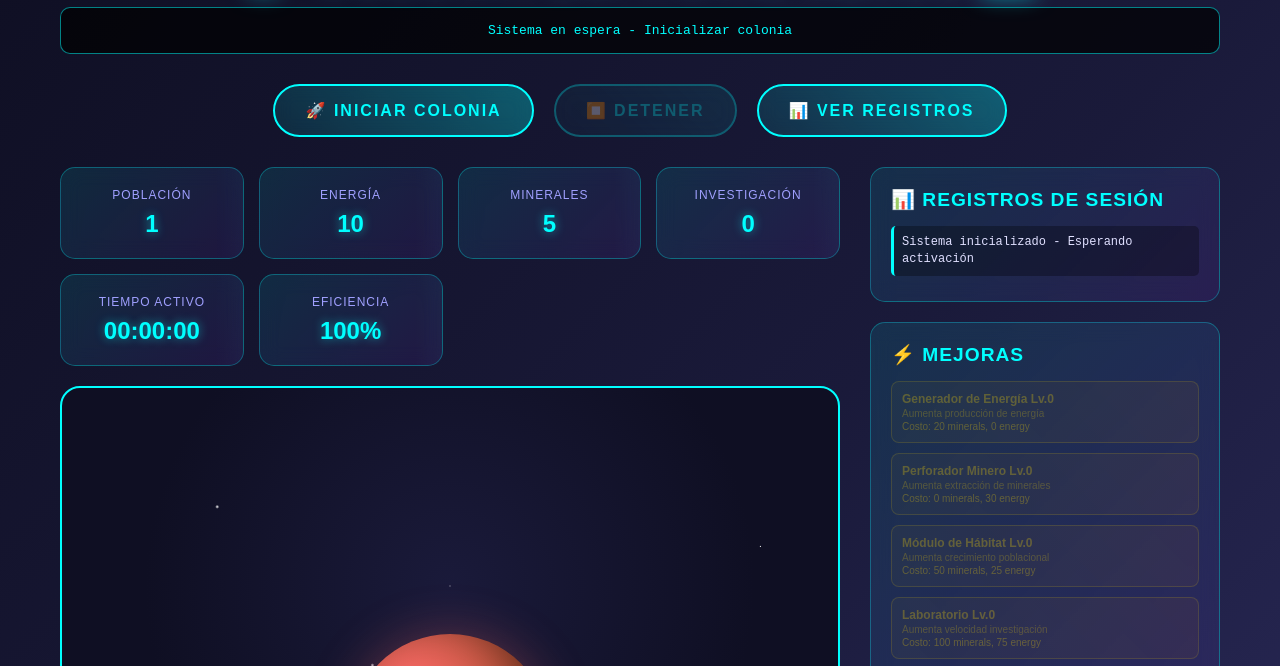
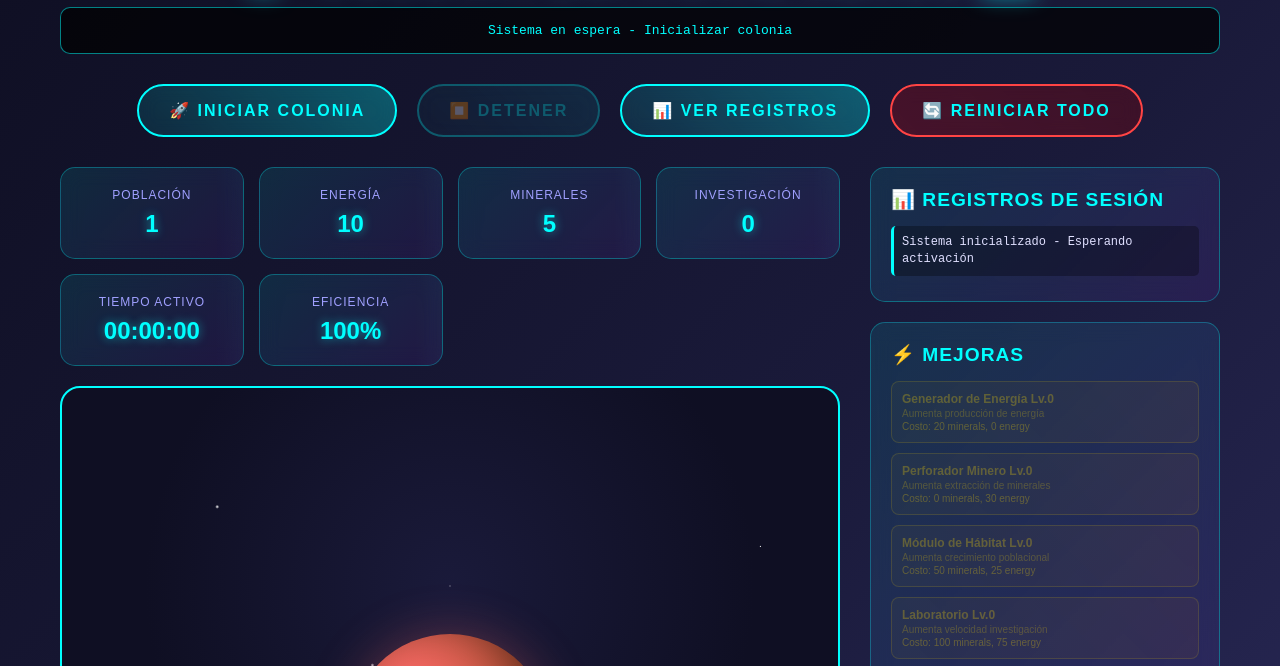
Before and after one commit to BrianRuizMoreno/juego, a plain HTML site: page index.html in a window 1280 px wide. Shown: the part 79-745 px from the top of the page. Drawn offline with Linux system fonts and the light colour scheme.

Commit message:
Update index.html

```diff
--- a/index.html
+++ b/index.html
@@ -411,6 +411,7 @@
             <button id="startBtn" onclick="startGame()">🚀 INICIAR COLONIA</button>
             <button id="stopBtn" onclick="stopGame()" class="disabled">⏹️ DETENER</button>
             <button onclick="toggleSessionLog()">📊 VER REGISTROS</button>
+            <button onclick="resetGame()" style="background: linear-gradient(45deg, rgba(255, 0, 0, 0.2), rgba(139, 0, 0, 0.3)); border-color: #FF4444;">🔄 REINICIAR TODO</button>
         </div>
 
         <div class="main-layout">
@@ -610,6 +611,60 @@
             }
         ];
 
+        function resetGame() {
+            // Confirmar antes de reiniciar
+            const confirmed = confirm('⚠️ ¿Estás seguro que quieres REINICIAR TODO? \n\nSe perderán:\n• Todo el progreso de la colonia\n• Todos los registros de sesiones\n• Todos los logros desbloqueados\n• Todas las mejoras compradas\n\nEsta acción NO se puede deshacer.');
+
+            if (!confirmed) return;
+
+            // Detener juego si está corriendo
+            if (gameState.isRunning) {
+                stopGame();
+            }
+
+            // Resetear completamente el estado del juego
+            gameState = {
+                isRunning: false,
+                startTime: null,
+                endTime: null,
+                population: 1,
+                energy: 10,
+                minerals: 5,
+                research: 0,
+                buildings: 1,
+                efficiency: 1.0,
+                upgrades: {
+                    energyGenerator: 0,
+                    miningDrill: 0,
+                    researchLab: 0,
+                    habitatModule: 0,
+                    solarArray: 0,
+                    quantumComputer: 0
+                },
+                achievements: [...achievementsList],
+                sessionHistory: [],
+                totalPlayTime: 0,
+                dailyPlayTime: {},
+                consecutiveDays: 0,
+                lastPlayDate: null
+            };
+
+            // Limpiar datos guardados
+            localStorage.removeItem('colonyGameSave');
+
+            // Limpiar interfaz
+            const log = document.getElementById('sessionLog');
+            log.innerHTML = '<div class="session-entry">🔄 Sistema reiniciado - Esperando activación</div>';
+
+            const buildings = document.getElementById('buildings');
+            buildings.innerHTML = '';
+
+            // Reinicializar todo
+            initializeGame();
+
+            showNotification('🔄 ¡Sistema completamente reiniciado! Colonia restaurada a valores iniciales.');
+        }
+
         // Inicializar el estado de botones al cargar
         function initializeGame() {
             gameState.achievements = [...achievementsList];
@@ -642,14 +697,13 @@
                 ...gameState,
                 lastSave: Date.now()
             };
-            // En un entorno real, esto se guardaría en localStorage
-            // pero aquí lo mantenemos en memoria durante la sesión
-            window.gameData = saveData;
+            localStorage.setItem('colonyGameSave', JSON.stringify(saveData));
         }
 
         function loadGameData() {
-            if (window.gameData) {
-                const savedData = window.gameData;
+            const savedGame = localStorage.getItem('colonyGameSave');
+            if (savedGame) {
+                const savedData = JSON.parse(savedGame);
                 Object.assign(gameState, savedData);
 
                 // Calcular progreso offline si había una sesión guardada
```
